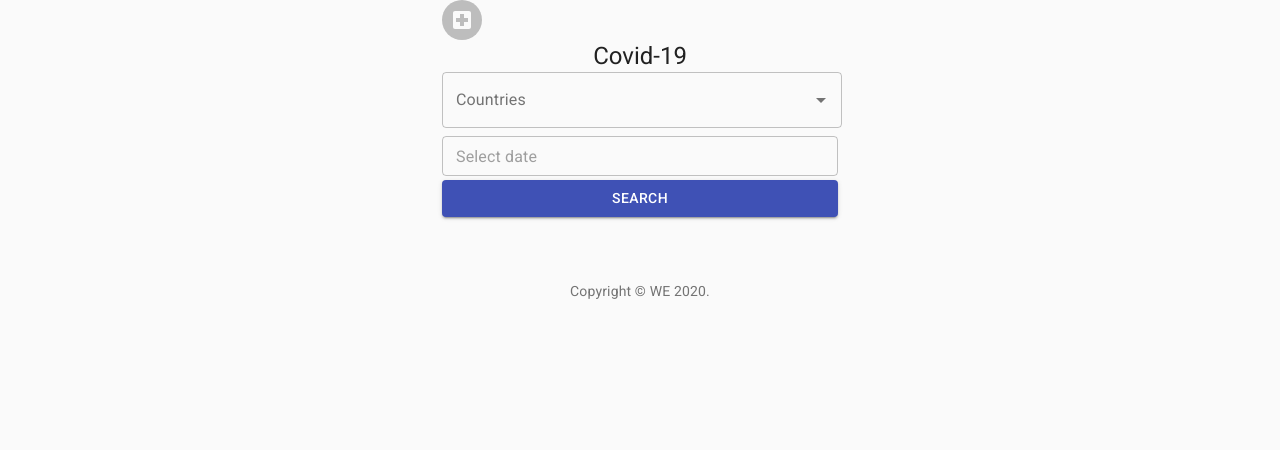
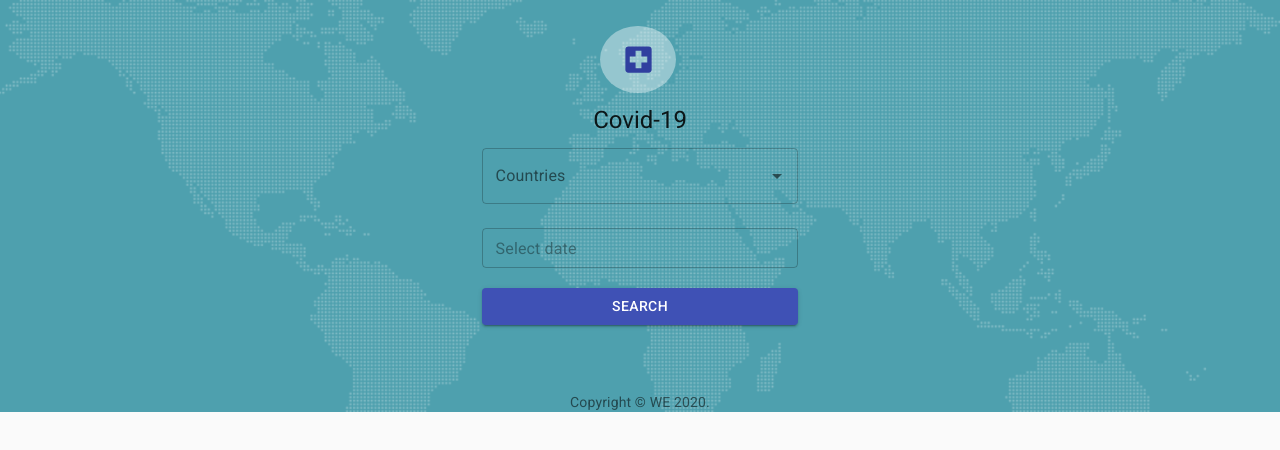
Before and after one commit to rodrigogomezcerda/test-covid-frontend-api, a React (Create React App) app: page / in a window 1280 px wide. Shown: the top 450 px of the page. Built offline with nearby package versions, Linux system fonts and the light colour scheme.

Commit message:
UPDATE: Home view

```diff
--- a/src/App.css
+++ b/src/App.css
@@ -1,3 +1,41 @@
 .App {
-  text-align: center;
+    text-align: center;
+    background-image: url("./assets/img/map-image.png");
+    background-color: #4ea0ae;
+    display: flex;
+    background-position: center center;
+    background-size: cover;
 }
+
+.container {
+    padding-top: 2%;
+}
+.avatar {
+    padding-left: 40%;
+    padding-right: 50%;
+    padding-bottom: 3%;
+}
+
+.color {
+    color: #303f9f !important;
+}
+
+.color-circle {
+    background: rgb(255, 255, 255, 0.4) !important;
+    width: 190% !important;
+    height: 67px !important;
+}
+
+.tipography {
+    margin-bottom: 2%;
+}
+
+form {
+    padding: 1% 10% 1%;
+}
+
+.form-item {
+    margin-bottom: 5%;
+}
+
+/* 28-07-1916 */
--- a/src/components/Autocomplete/Autocomplete.jsx
+++ b/src/components/Autocomplete/Autocomplete.jsx
@@ -9,7 +9,7 @@ export default function ComboBox() {
             id="combo-box-demo"
             options={top100Films}
             getOptionLabel={(option) => option.title}
-            style={{ width: 400 }}
+            // style={{ width: 325 }}
             renderInput={(params) => <TextField {...params} label="Countries" variant="outlined" />}
         />
     );
--- a/src/view/home.jsx
+++ b/src/view/home.jsx
@@ -32,17 +32,24 @@ export default function Home() {
     const { handleSubmit, register, errors, getValues, reset } = useForm();
 
     return (
-        <Container component="main" maxWidth="xs">
+        <Container component="main" maxWidth="xs" className="container">
             <CssBaseline />
             <div>
-                <Avatar>
-                    <LocalHospitalIcon />
+                <div className="avatar">
+                    <Avatar className="color-circle">
+                        <LocalHospitalIcon fontSize="large" className="color" />
                     </Avatar>
+                </div>
+                <div className="tipography">
                     <Typography component="h1" variant="h5">
                         Covid-19
                     </Typography>
+                </div>
                 <form noValidate>
-                    <Autocomplete />
+                    <div className="form-item">
+                        <Autocomplete className="item" />
+                    </div>
+                    <div className="form-item">
                         <MuiPickersUtilsProvider utils={DateFnsUtils}>
                             <TextFieldWidgetDateRange
                                 value={[]}
@@ -59,7 +66,15 @@ export default function Home() {
                                 }}
                             />
                         </MuiPickersUtilsProvider>
-                    <Button type="submit" fullWidth variant="contained" color="primary">
+                    </div>
+
+                    <Button
+                        type="submit"
+                        fullWidth
+                        variant="contained"
+                        color="primary"
+                        className="form-item"
+                    >
                         Search
                     </Button>
                 </form>
```
Also changed, not shown: src/assets/img/map-image.png (added). Lines whose indentation alone changed are shown as unchanged.
